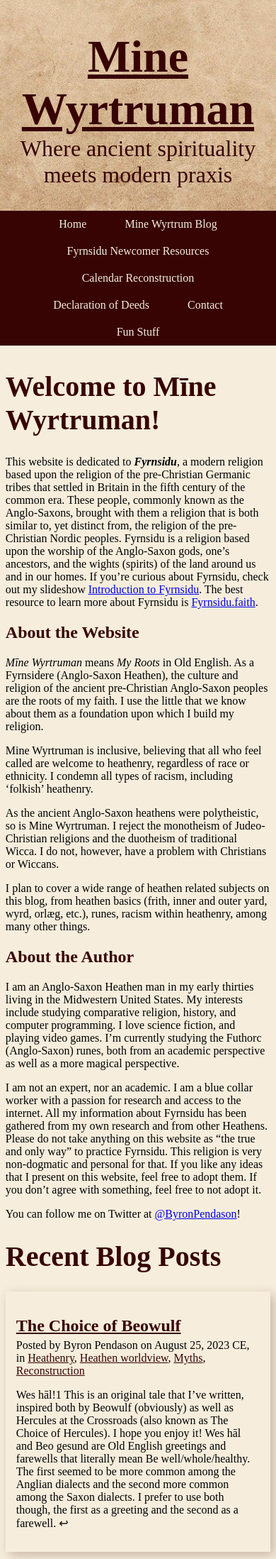
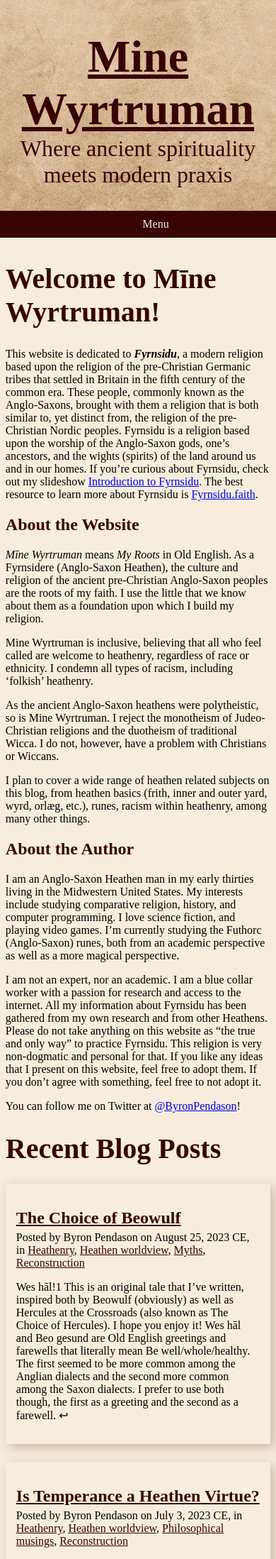
Before and after one commit to byronpendason/mwtest, a Jekyll site: the page built from index.md, in a window 390 px wide. Shown: the top 2197 px of the page at 71% size. Built offline with Jekyll 4.4.1, drawn with Linux system fonts in a browser that asks for light colours; some web fonts are replaced; our own code applies the rules of GitHub Pages for plain Markdown files; comment, search, counter and statistics services are not loaded.

Commit message:
Mobile Nav
Update to hopefully make mobile nav more friendly.

```diff
--- a/_config.yml
+++ b/_config.yml
@@ -52,7 +52,7 @@
 header_pages:
   - title: Home
     url: /
-  - title: Mine Wyrtrum Blog
+  - title: Blog
     url: /blog
   - title: Fyrnsidu Newcomer Resources
     subpages:
--- a/_layouts/default.html
+++ b/_layouts/default.html
@@ -56,6 +56,7 @@
       <p class="subtitle">{{ site.byline }}</p>
     <nav>
       <div class="nav-list">
+          <div class="menu-button"><a>Menu</a></div>
             {% for item in site.header_pages %}
             <div class="nav-item">
               {% if item.url %}
--- a/css/style.css
+++ b/css/style.css
@@ -71,6 +71,36 @@
 .dropdown a {
   padding: 10px;
   display: block;
+}
+
+.menu-button {
+  display: none;
+}
+
+@media screen and (max-width: 800px) {
+
+  .nav-item {
+    display: none;
+  }
+
+  .menu-button {
+    display: block;
+    padding: 10px 25px 10px 25px;
+    width: 100%;
+  }
+
+  .nav-list:hover .nav-item {
+    display: block;
+    padding: 10px 25px 10px 25px;
+    width: 100%;
+  }
+
+  .nav-item:hover .dropdown {
+    display: block;
+    width: 100%;
+    position: relative;
+    padding: 10px 25px 10px 25px;
+  }
 }
 
 #search-input {
```
Lines whose indentation alone changed are shown as unchanged.
